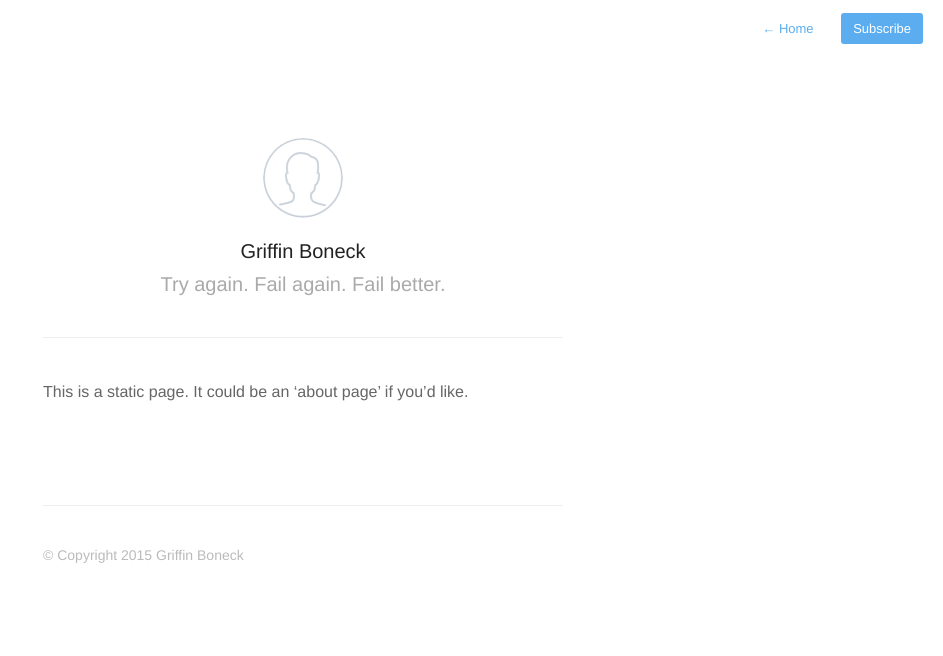
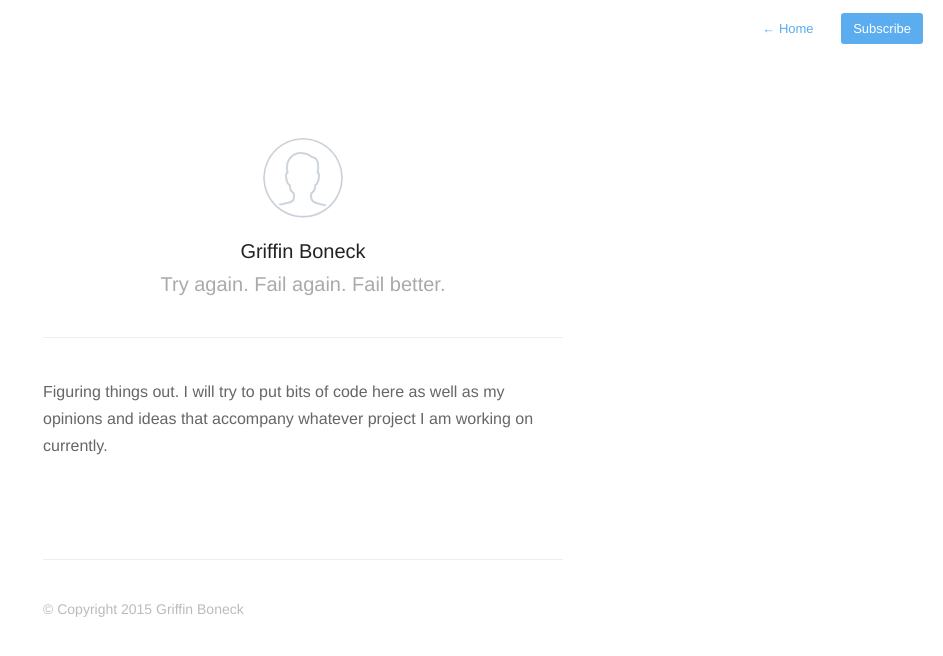
Before and after one commit to Gboneck/gboneck.github.io, a Jekyll site: the page built from about.md, in a window 1280 px wide. Shown: the top 656 px of the page, without its empty margins (337-1280 px from the left). Built offline with Jekyll 4.4.1, drawn with Linux system fonts in a browser that asks for light colours; nearby versions of some CDN libraries; Markdown is read by kramdown in place of the engine named in the settings.

Commit message:
second commit

```diff
--- a/_posts/2013-11-10-A-New-Beginning.markdown
+++ b/_posts/2013-11-10-A-New-Beginning.markdown
@@ -2,6 +2,7 @@
 title:  "A New Beginning"
 date:   2015-7-23 10:18:00
 description: "Old stuff" and maybe some "New stuff"
+profile: true
 ---
 
 Now what? A question I continue to ask myself after leaving the product that I had just spent the past half a year building. I had a realization last Monday while staring at the screen that what I was building was not what I intended to build and certainly not what I wanted to build.
--- a/about.md
+++ b/about.md
@@ -4,6 +4,6 @@ permalink: about/
 profile: true
 ---
 
-This is a static page. It could be an 'about page' if you'd like.
+Figuring things out. I will try to put bits of code here as well as my opinions and ideas that accompany whatever project I am working on currently.
 
 {% include footer.html %}
```
